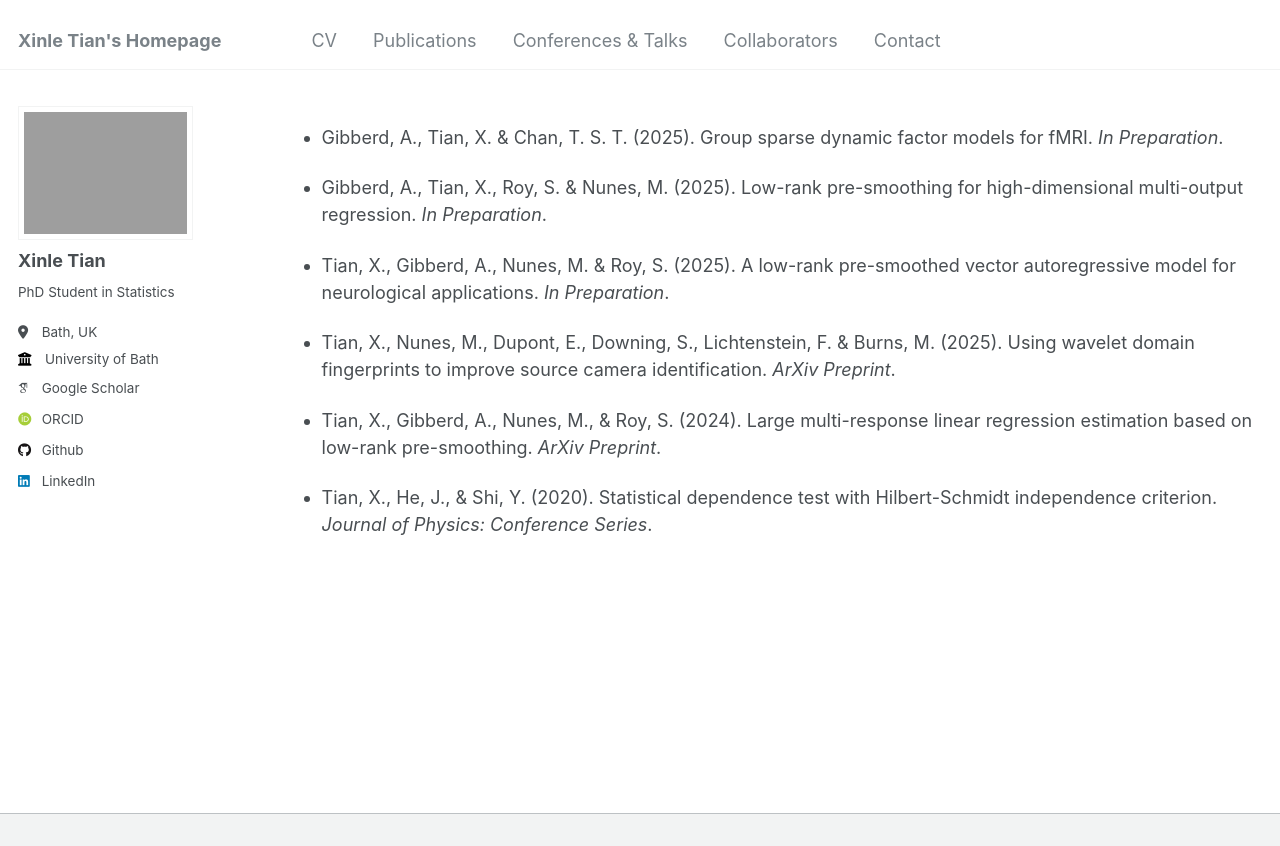
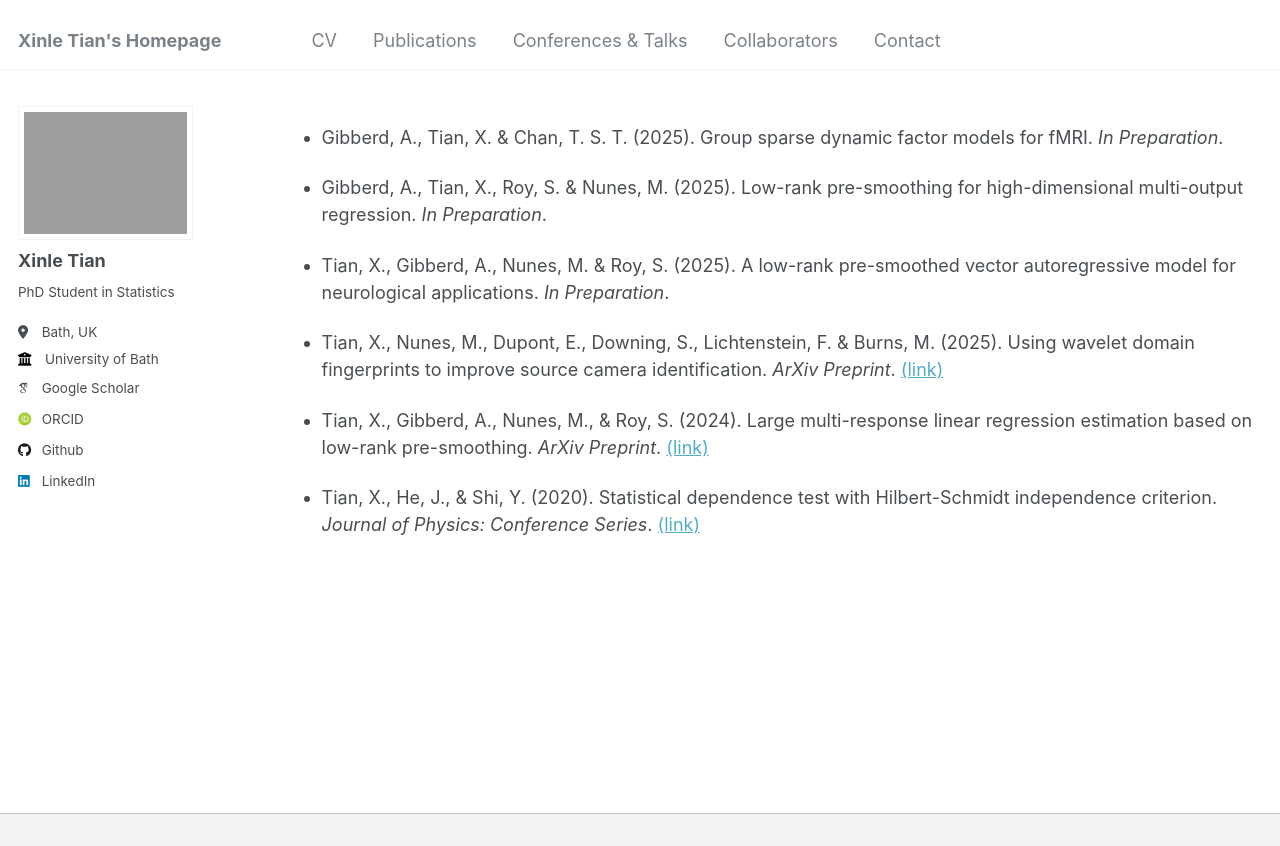
Before and after one commit to xinlet/xinlet.github.io, a Jekyll site: the page built from _pages/publications.md, in a window 1280 px wide and 986 px high, cut to the strip 0-846 px from the top of the window. Built offline with Jekyll 4.4.1, drawn with Linux system fonts in a browser that asks for light colours; some web fonts are replaced.

Commit message:
Update publications.md

```diff
--- a/_pages/publications.md
+++ b/_pages/publications.md
@@ -14,8 +14,8 @@ author_profile: true
 
 * Tian, X., Gibberd, A., Nunes, M. & Roy, S. (2025). A low-rank pre-smoothed vector autoregressive model for neurological applications. *In Preparation*.
 
-* Tian, X., Nunes, M., Dupont, E., Downing, S., Lichtenstein, F. & Burns, M. (2025). Using wavelet domain fingerprints to improve source camera identification. *ArXiv Preprint*.
+* Tian, X., Nunes, M., Dupont, E., Downing, S., Lichtenstein, F. & Burns, M. (2025). Using wavelet domain fingerprints to improve source camera identification. *ArXiv Preprint*. [(link)](https://arxiv.org/abs/2507.01712)
 
-* Tian, X., Gibberd, A., Nunes, M., & Roy, S. (2024). Large multi-response linear regression estimation based on low-rank pre-smoothing. *ArXiv Preprint*.
+* Tian, X., Gibberd, A., Nunes, M., & Roy, S. (2024). Large multi-response linear regression estimation based on low-rank pre-smoothing. *ArXiv Preprint*. [(link)](https://arxiv.org/abs/2411.18334)
 
-* Tian, X., He, J., & Shi, Y. (2020). Statistical dependence test with Hilbert-Schmidt independence criterion. *Journal of Physics: Conference Series*.
+* Tian, X., He, J., & Shi, Y. (2020). Statistical dependence test with Hilbert-Schmidt independence criterion. *Journal of Physics: Conference Series*. [(link)](https://iopscience.iop.org/article/10.1088/1742-6596/1601/3/032008/meta)
```
